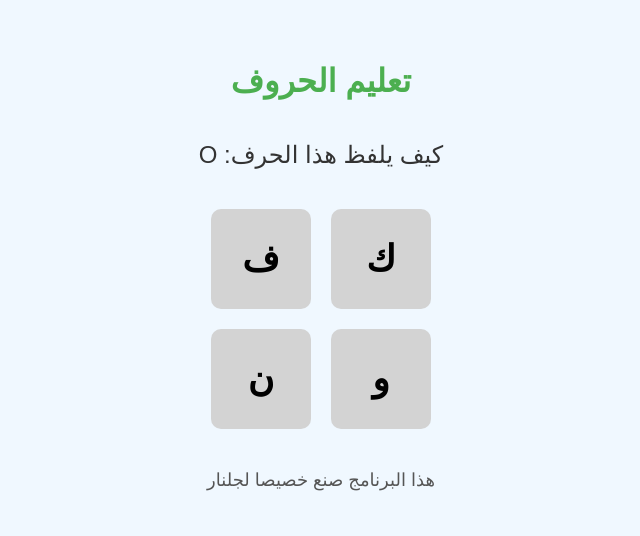
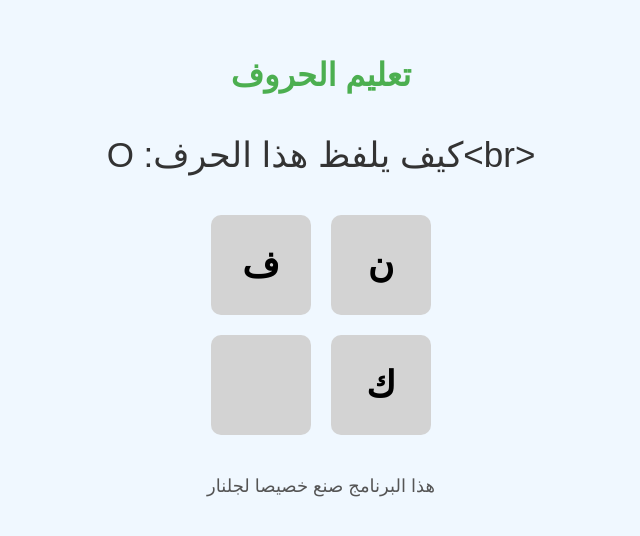
Before and after one commit to Ali78532/Letters-for-gulnal, a plain HTML site: page index.html in a window 1280 px wide. Shown: the part 134-670 px from the top of the page, without its empty margins (319-959 px from the left). Drawn offline with Linux system fonts and the light colour scheme.

Commit message:
index.html

```diff
--- a/index.html
+++ b/index.html
@@ -3,7 +3,7 @@
 <head>
     <meta charset="UTF-8">
     <meta name="viewport" content="width=device-width, initial-scale=1.0">
-    <title>لعبة تعليم الحروف الإنجليزية</title>
+    <title>الحروف</title>
     <style>
         body {
             font-family: Arial, sans-serif;
@@ -26,7 +26,7 @@
             align-items: center;
         }
         .question {
-            font-size: 24px;
+            font-size: 35px;
             margin: 20px;
         }
         .options {
@@ -84,10 +84,10 @@
         // إنشاء قائمة الحروف مع استثناء بعض الحروف
         const letters = "ABCDEFGHIJKLMNOPQRSTUVWXYZ".split("").filter(letter => !excludedLetters.includes(letter));
         const arabicPronunciations = {
-            'A': 'ا', 'B': 'ب', 'D': 'د', 'E': 'ي', 'F': 'ف', 'H': 'ه',
-            'J': 'ج', 'K': 'ك', 'M': 'م', 'N': 'ن', 'O': 'و', 'P': 'ب',
-            'Q': 'ك', 'R': 'ر', 'S': 'س', 'T': 'ت', 'W': 'و',
-            'Y': 'ي', 'Z': 'ز'
+            'a': 'ا', 'b': 'ب', 'd': 'د', 'e': 'ي', 'f': 'ف', 'h': 'هـ',
+            'j': 'ج', 'k': 'ك', 'm': 'م', 'n': 'ن', 'o': 'و', 'p': 'ب',
+            'q': 'ك', 'r': 'ر', 's': 'س', 't': 'ت', 'w': 'و',
+            'y': 'ي', 'z': 'ز'
         };
 
         const questionElement = document.querySelector('.question');
@@ -111,7 +111,7 @@
             const options = [...wrongOptions, correctAnswer].sort(() => Math.random() - 0.5);
 
             // عرض السؤال
-            questionElement.textContent = `كيف يلفظ هذا الحرف: ${randomLetter}`;
+            questionElement.textContent = `<br>كيف يلفظ هذا الحرف: ${randomLetter}`;
 
             // إعادة تعيين الخيارات
             optionsElement.innerHTML = '';
```
